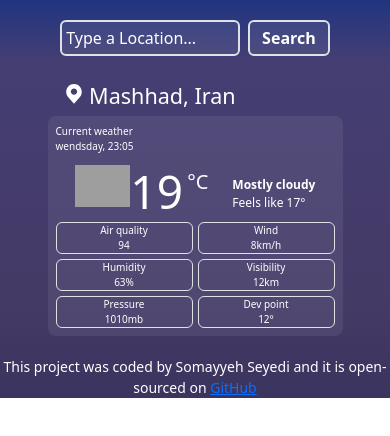
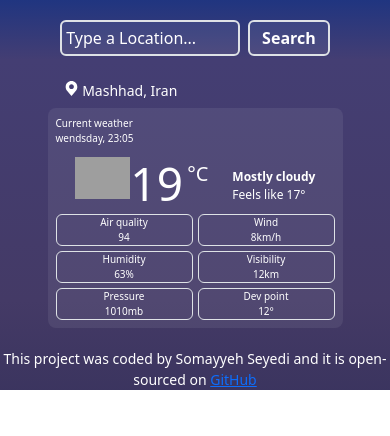
Before and after one commit to Somayyeh94/weather-react-project, a React (Create React App) app: page / in a window 390 px wide. Shown: the top 436 px of the page. Built offline with nearby package versions, Linux system fonts and the light colour scheme; grey boxes are pictures that could not be loaded.

Commit message:
made logo responsive

```diff
--- a/src/Search.css
+++ b/src/Search.css
@@ -57,6 +57,11 @@ input::placeholder {
   .form-submit {
     width: 25%;
   }
+  .location{
+    font-size: 14px;}
+    .location img{
+      width: 15px;
+    }
   .weather-data p{
     font-size: 10px;
   }
--- a/src/Search.js
+++ b/src/Search.js
@@ -16,7 +16,7 @@ export default function Search() {
           className="form-submit border border-2 rounded-2 ms-2 p-1 fw-bold"
         />
       </form>
-      <div className="location ms-3 text-white mt-4 ps-3 fs-4"><img src={logo} alt="location-icon" width="20px" className="pb-2"/> Mashhad, Iran</div>
+      <div className="location ms-3 text-white mt-4 ps-3 "><img src={logo} alt="location-icon" width="20px" className="pb-2"/> Mashhad, Iran</div>
       <div className="weather-data m-3 mt-1 rounded-3 text-white p-2">
         <p className="current-text">Current weather</p>
         <p className="date">wendsday, 23:05</p>
```
